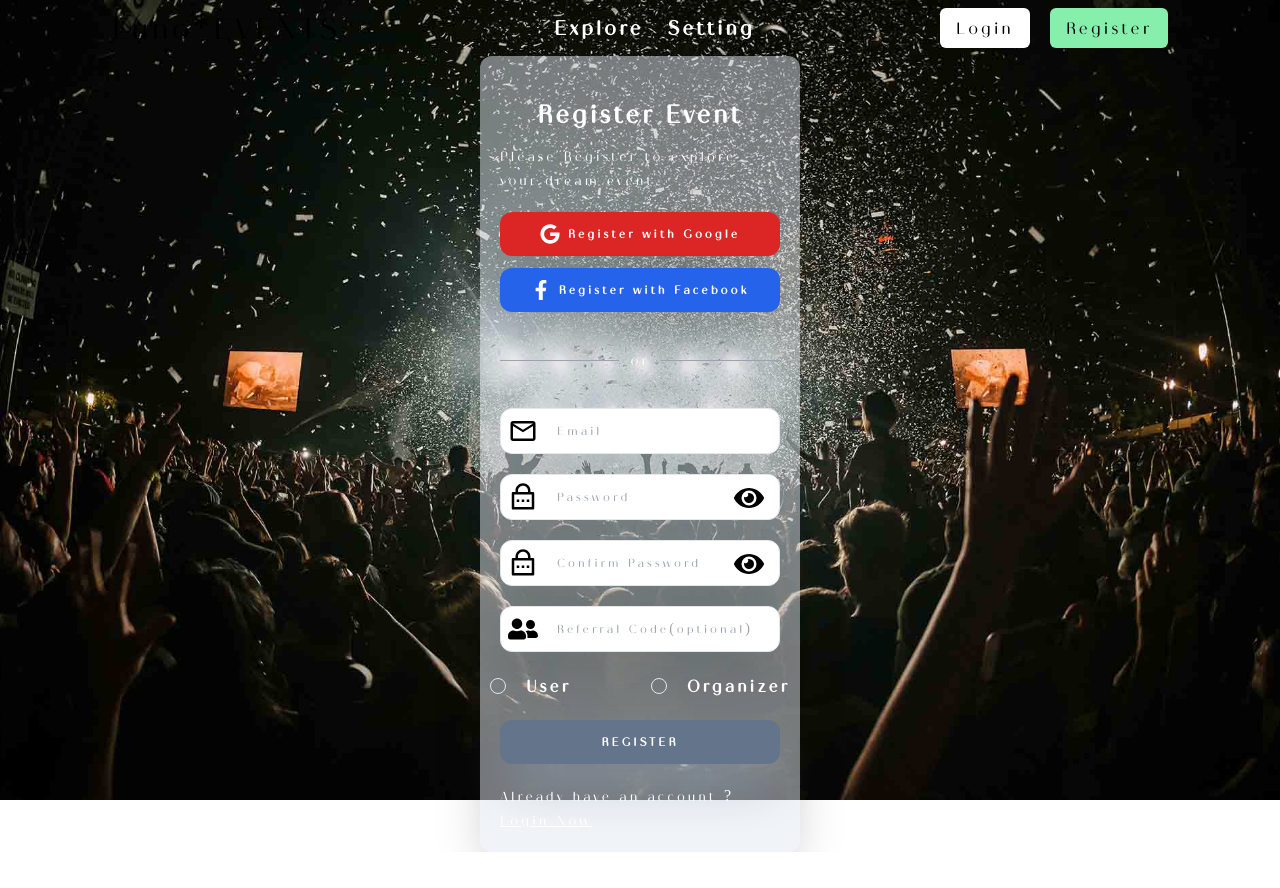
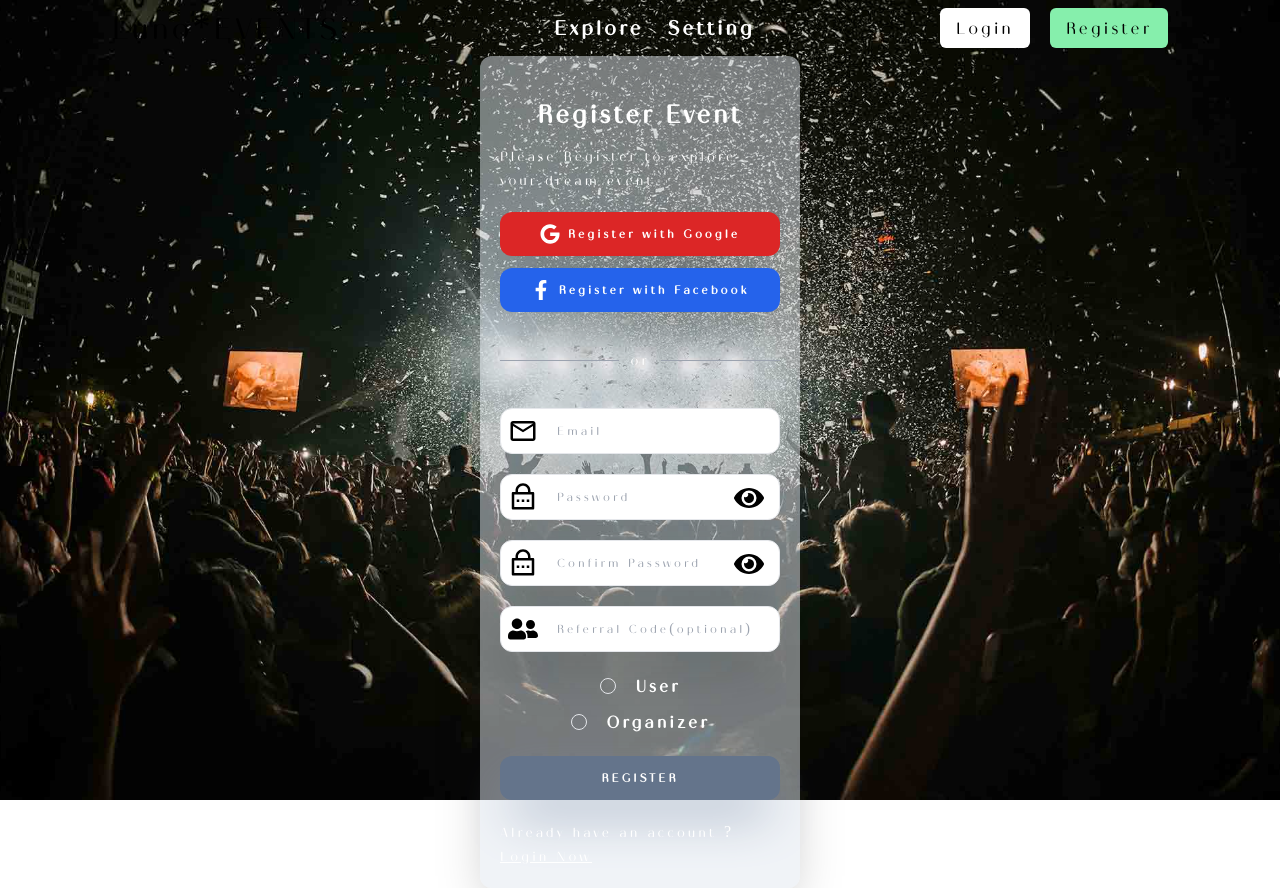
Before and after one commit to rohmanBlue/LunoEvent, a Next.js app in the folder apps/web/: page /register in a window 1280 px wide. Before the commit the page ends 852 px from the top, so only its background shows below. Built offline with nearby package versions, Linux system fonts and the light colour scheme; no server answers.

Commit message:
Update page.tsx

```diff
--- a/apps/web/src/app/register/page.tsx
+++ b/apps/web/src/app/register/page.tsx
@@ -139,10 +139,14 @@ const Register: React.FunctionComponent<IRegisterProps> = (props) => {
         </div>
         <div className="w-full gap-5 h-auto flex relative text-xl text-white font-bold justify-center items-center">
           <div className="w-full flex justify-center items-center">
-            <RadioGroup
+
+               {/* <RadioGroup
               className="w-full flex justify-center gap-20 items-center"
               onVolumeChange={(e: React.ChangeEvent<HTMLInputElement>) => setRole(e.target.value)}
-            >
+            > */}
+            <RadioGroup
+              onValueChange={(value: string) => setRole(value)}
+                          >
               <div className="flex justify-center items-center gap-5">
                 {' '}
                 <RadioGroupItem value="USER" />
```
